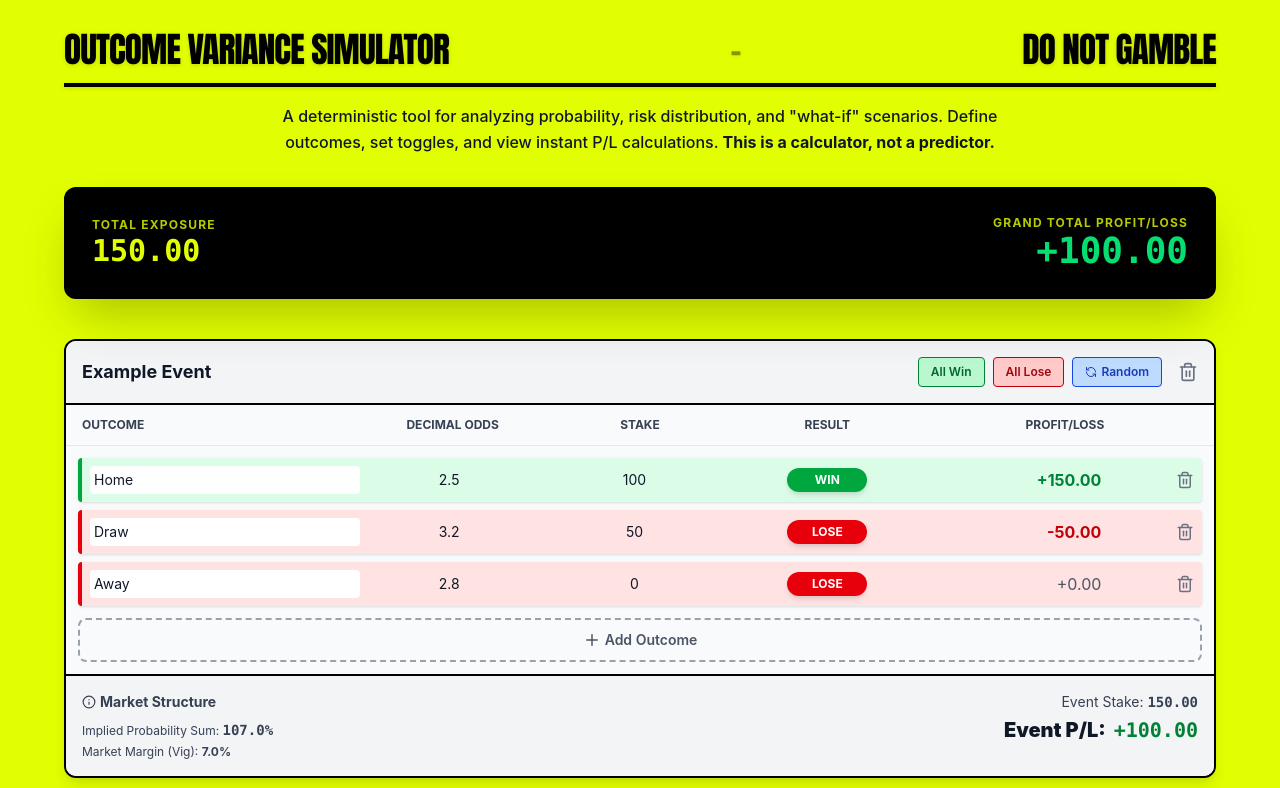
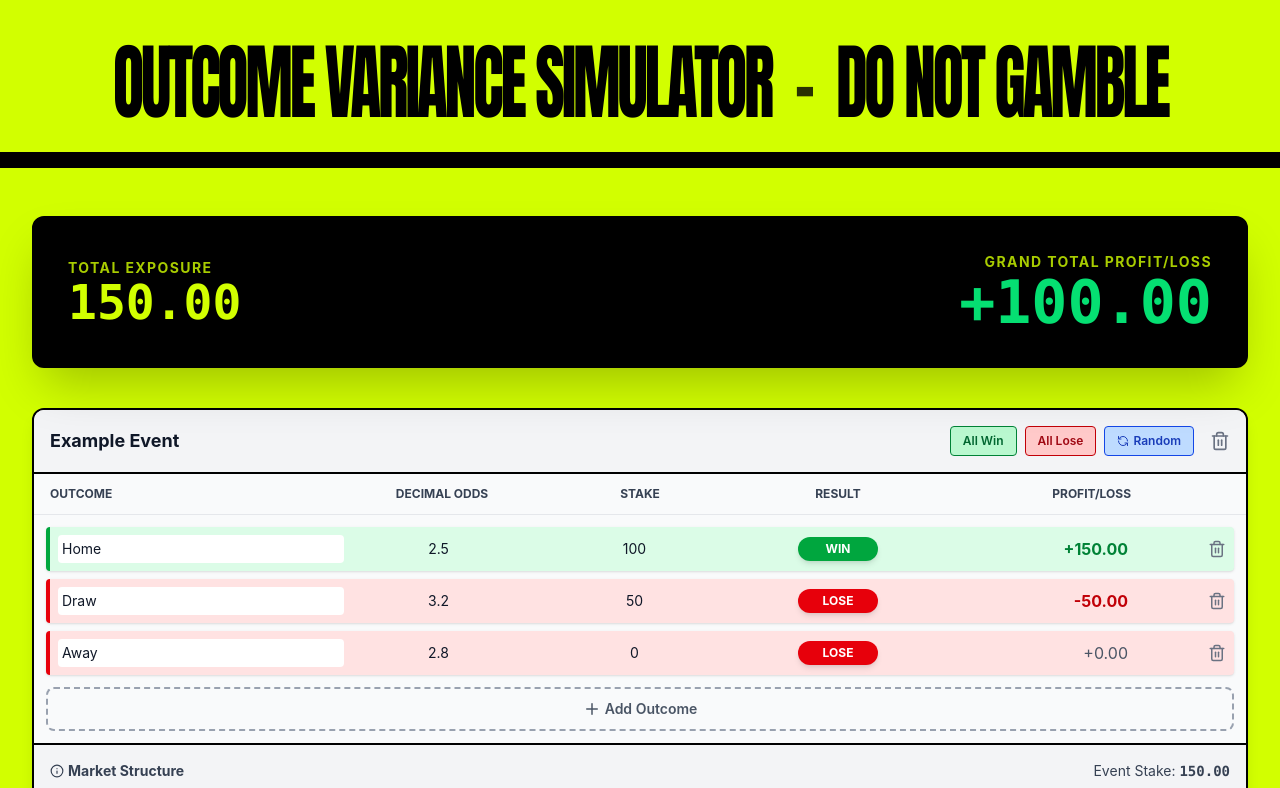
Before and after one commit to sreeramarpro/oddssimulator, a React (Vite) app: page / in a window 1280 px wide. Shown: the top 788 px of the page. Built offline with nearby package versions, Linux system fonts and the light colour scheme.

Commit message:
styling changes

```diff
--- a/src/App.tsx
+++ b/src/App.tsx
@@ -299,29 +299,26 @@ export default function App() {
   }, [events]);
 
   return (
-    <div className="min-h-screen bg-[#E1FF00] p-4 md:p-8 font-sans text-gray-900 overflow-x-hidden">
-      <div className="max-w-6xl mx-auto">
+    <div className="min-h-screen bg-[#D2FF00] font-sans text-gray-900 flex flex-col items-center overflow-x-hidden">
 
-        {/* The New Edge-to-Edge Unified Header */}
-        <header className="mb-8 w-full select-none">
-          <div className="flex justify-between items-center w-full font-['Anton'] font-normal whitespace-nowrap text-[4.5vw] md:text-[2.8vw] lg:text-[2.2rem] leading-none tracking-tight text-black uppercase pb-4 border-b-4 border-black mb-4 drop-shadow-sm">
-            <span>Outcome Variance Simulator</span>
-            <span className="mx-2 md:mx-4 opacity-40">-</span>
-            <span>Do Not Gamble</span>
-          </div>
-          <p className="text-gray-900 text-sm md:text-base max-w-3xl mx-auto font-medium leading-relaxed text-center">
-            A deterministic tool for analyzing probability, risk distribution, and "what-if" scenarios. Define outcomes, set toggles, and view instant P/L calculations. <span className="font-bold">This is a calculator, not a predictor.</span>
-          </p>
-        </header>
+      <header className="w-full select-none flex justify-center border-b-[10px] md:border-b-[16px] border-black pt-8 md:pt-12 mb-8 md:mb-12 px-4 md:px-8 bg-[#D2FF00]">
+        <div className="flex justify-center items-end w-full max-w-[1400px] gap-3 md:gap-6 font-['Anton'] font-normal whitespace-nowrap text-[4.5vw] md:text-[4vw] xl:text-[64px] tracking-tighter text-black uppercase pb-1 md:pb-2">
+          <span className="transform scale-y-[1.3] origin-bottom">Outcome Variance Simulator</span>
+          <span className="transform scale-y-[1.3] origin-bottom opacity-80">-</span>
+          <span className="transform scale-y-[1.3] origin-bottom">Do Not Gamble</span>
+        </div>
+      </header>
 
-        <div className="bg-black text-[#E1FF00] p-6 rounded-xl shadow-2xl mb-10 flex flex-col md:flex-row justify-between items-center sticky top-4 z-10 border-4 border-black">
+      {/* Main Content Area */}
+      <main className="w-full max-w-[1400px] px-4 md:px-8 pb-16">
+        <div className="bg-black text-[#D2FF00] p-6 md:p-8 rounded-xl shadow-2xl mb-10 flex flex-col md:flex-row justify-between items-center sticky top-4 z-10 border-4 border-black">
           <div className="mb-4 md:mb-0 text-center md:text-left">
-            <span className="text-[#E1FF00]/80 text-xs uppercase tracking-widest font-bold">Total Exposure</span>
-            <div className="text-3xl font-mono font-black">{globalStats.grandTotalStake.toFixed(2)}</div>
+            <span className="text-[#D2FF00]/80 text-sm uppercase tracking-widest font-bold">Total Exposure</span>
+            <div className="text-4xl md:text-5xl font-mono font-black">{globalStats.grandTotalStake.toFixed(2)}</div>
           </div>
           <div className="text-center md:text-right">
-            <span className="text-[#E1FF00]/80 text-xs uppercase tracking-widest font-bold">Grand Total Profit/Loss</span>
-            <div className={`text-4xl font-mono font-black ${globalStats.grandTotalPL >= 0 ? "text-green-400" : "text-red-500"}`}>
+            <span className="text-[#D2FF00]/80 text-sm uppercase tracking-widest font-bold">Grand Total Profit/Loss</span>
+            <div className={`text-5xl md:text-6xl font-mono font-black ${globalStats.grandTotalPL >= 0 ? "text-green-400" : "text-red-500"}`}>
               {globalStats.grandTotalPL >= 0 ? "+" : ""}
               {globalStats.grandTotalPL.toFixed(2)}
             </div>
@@ -336,12 +333,12 @@ export default function App() {
 
         <button
           onClick={addEvent}
-          className="w-full py-5 bg-white border-4 border-dashed border-black rounded-xl text-xl font-black text-black hover:bg-black hover:text-[#E1FF00] transition-all duration-300 flex items-center justify-center gap-3 shadow-md active:scale-[0.99]"
+          className="w-full py-6 md:py-8 bg-white border-4 border-dashed border-black rounded-xl text-2xl font-black text-black hover:bg-black hover:text-[#D2FF00] transition-all duration-300 flex items-center justify-center gap-3 shadow-md active:scale-[0.99]"
         >
-          <Plus size={24} strokeWidth={3} /> ADD NEW EVENT
+          <Plus size={32} strokeWidth={3} /> ADD NEW EVENT
         </button>
+      </main>
 
-      </div>
     </div>
   );
 }
```
